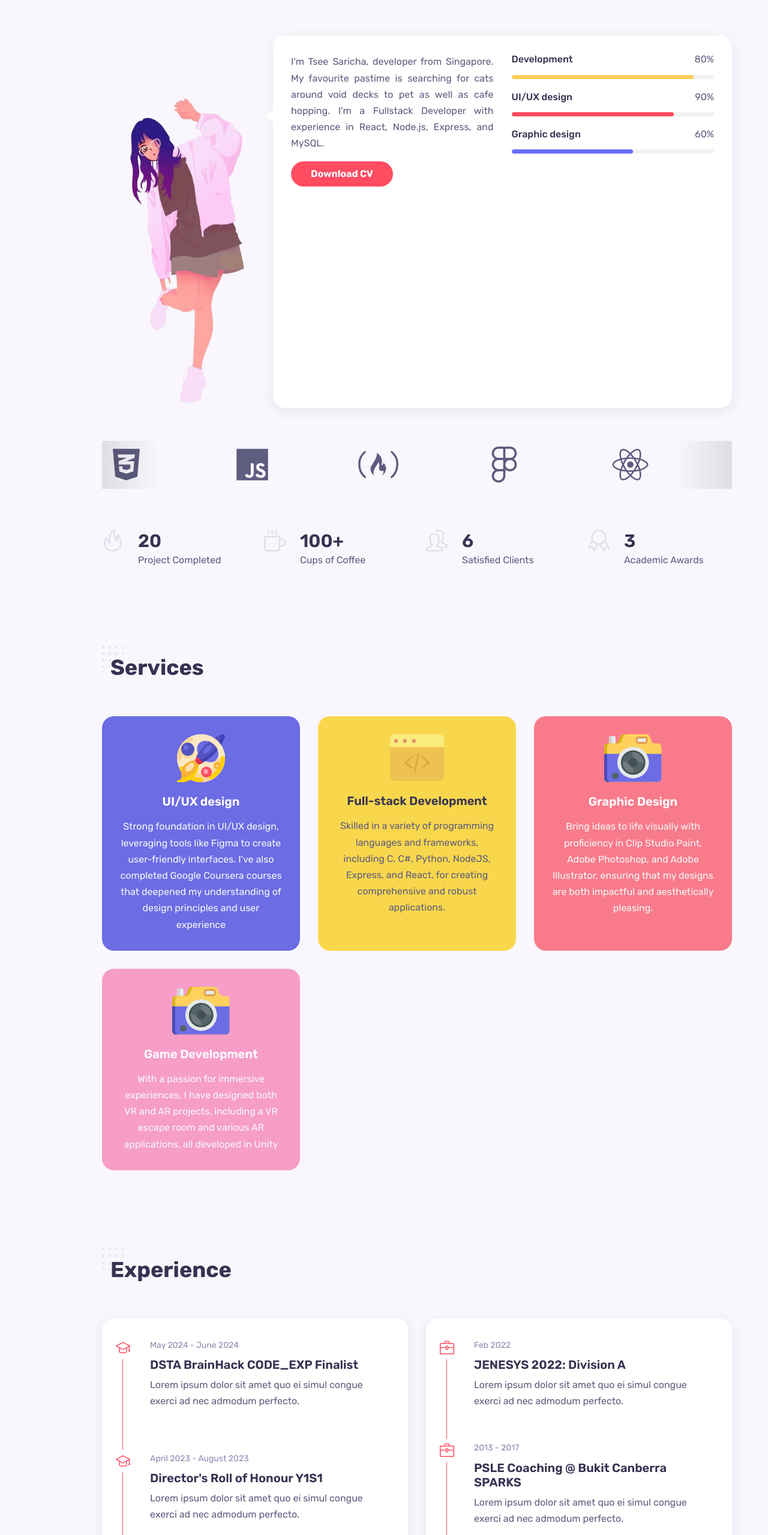
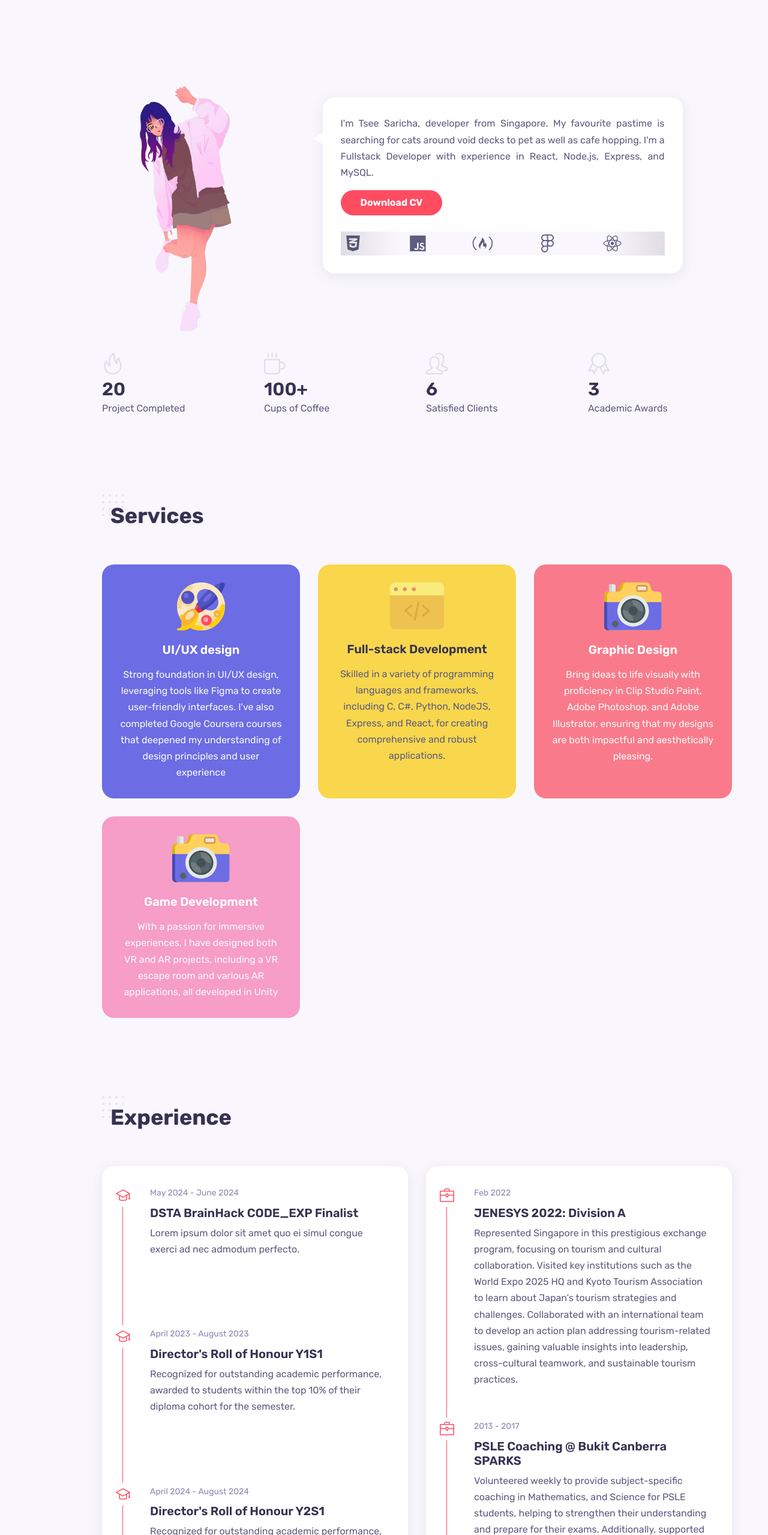
Before and after one commit to sarichatsee/saricha_pd, a React (Create React App) app: page / in a window 1280 px wide. Shown: the part 999-3558 px from the top of the page at 60% size. Built offline with nearby package versions, Linux system fonts and the light colour scheme.

Commit message:
updated about.jsx styling

```diff
--- a/src/components/about/About.jsx
+++ b/src/components/about/About.jsx
@@ -48,7 +48,7 @@ const About = () => {
                     onClick={handleAvatarClick}
                 />
 
-                <div className="about__data grid">
+                <div className="about__data">
                     <div className="about__info">
                         <p className="about__description">
                             I'm Tsee Saricha, developer from Singapore. My favourite pastime is searching for cats
@@ -63,7 +63,7 @@ const About = () => {
                         </a>
                     </div>
 
-                    <div className="about__skills grid">
+                    {/* <div className="about__skills grid">
                         <div className="skills__data">
                             <div className="skills__title">
                                 <h3 className="skills__name">Development</h3>
@@ -93,13 +93,14 @@ const About = () => {
                                 <span className="skills__percentage graphic__design"></span>
                             </div>
                         </div>
-                    </div>
+                    </div> */}
+                    <br/>
+                    <Marquee />
                 </div>
+
             </div>
 
-            <br /><br />
 
-            <Marquee />
 
             <AboutBox />
         </section>
--- a/src/components/about/about.css
+++ b/src/components/about/about.css
@@ -1,6 +1,6 @@
-.about__container {
-    grid-template-columns: 3fr 9fr;
-    column-gap: 1.875rem;
+/* .about__container {
+    grid-template-columns: 4fr 8fr;
+    column-gap: 2rem;
 }
 
 .about__data {
@@ -24,7 +24,40 @@
     position: absolute;
     left: -0.93rem;
     top: 20%;
+} */
+
+.about__container {
+    display: grid;
+    grid-template-columns: 3fr 9fr; /* Avatar auto-width, text takes remaining space */
+    column-gap: 1.875rem; /* Gap between avatar and bubble */
+    align-items: start; /* Align everything to the top */
 }
+
+.about__data {
+    padding: 1.875rem; /* Adjust spacing inside the bubble */
+    background-color: var(--container-color); /* Bubble color */
+    box-shadow: var(--shadow); /* Add shadow for depth */
+    border-radius: var(--border-radius); /* Rounded corners */
+    position: relative; /* Needed for the triangle positioning */
+    height: auto; /* Let the bubble size itself to fit its content */
+    align-self: center; /* Vertically align it to the middle of the grid */
+    justify-self: center; /* Horizontally align it in the column */
+    max-width: 600px; /* Limit the bubble width for better readability */
+}
+
+
+.about__data::before {
+    content: ''; /* Creates the triangle */
+    width: 0;
+    height: 0;
+    border-top: 10px solid transparent; /* Triangle shape */
+    border-bottom: 10px solid transparent;
+    border-right: 15px solid var(--container-color); /* Matches bubble color */
+    position: absolute; /* Position triangle relative to the bubble */
+    left: -15px; /* Adjust to align with the avatar */
+    top: 20%; /* Adjust to point near the middle of the avatar */
+}
+
 
 .about__description {
     margin-bottom: 1rem;
@@ -83,11 +116,10 @@
 .about__boxes {
     grid-template-columns: repeat(4, 1fr);
     column-gap: 1.875rem;
-    margin-top: 4.35rem;
+    margin-top: 1.875rem;
 }
 
 .about__box {
-    display: flex;
     column-gap: 1.5rem;
 }
 
@@ -184,8 +216,12 @@
 }
 
 .about__img {
-    transition: transform 0.5s ease, opacity 0.5s ease;
+    max-height: 500px; /* Set a max height for the avatar */
+    width: auto; /* Maintain aspect ratio */
+    align-self: center; /* Vertically align it to the middle */
+    justify-self: center; /* Horizontally align it */
 }
+
 
 @keyframes hopAndSpin {
     0% {
--- a/src/components/about/marquee.css
+++ b/src/components/about/marquee.css
@@ -1,6 +1,6 @@
 :root {
     --marquee-width: 100%;
-    --marquee-height: 10vh;
+    --marquee-height: 5vh;
     /* --marquee-elements: 12; */ /* Defined dynamically in JavaScript */
     --marquee-elements-displayed: 5;
     --marquee-element-width: calc(var(--marquee-width) / var(--marquee-elements-displayed));
--- a/src/components/resume/Data.jsx
+++ b/src/components/resume/Data.jsx
@@ -13,7 +13,7 @@ const Data = [
         icon: "icon-graduation",
         year: "April 2023 - August 2023",
         title: "Director's Roll of Honour Y1S1",
-        desc: "Lorem ipsum dolor sit amet quo ei simul congue exerci     ad nec admodum perfecto.",
+        desc: "Recognized for outstanding academic performance, awarded to students within the top 10% of their diploma cohort for the semester.",
     },
     {
         id: 3,
@@ -21,7 +21,7 @@ const Data = [
         icon: "icon-graduation",
         year: "April 2024 - August 2024",
         title: "Director's Roll of Honour Y2S1",
-        desc: "Lorem ipsum dolor sit amet quo ei simul congue exerci     ad nec admodum perfecto.",
+        desc: "Recognized for outstanding academic performance, awarded to students within the top 10% of their diploma cohort for the semester.",
     },
     {
         id: 4,
@@ -29,7 +29,7 @@ const Data = [
         icon: "icon-briefcase",
         year: "Feb 2022",
         title: "JENESYS 2022: Division A",
-        desc: "Lorem ipsum dolor sit amet quo ei simul congue exerci     ad nec admodum perfecto.",
+        desc: "Represented Singapore in this prestigious exchange program, focusing on tourism and cultural collaboration. Visited key institutions such as the World Expo 2025 HQ and Kyoto Tourism Association to learn about Japan’s tourism strategies and challenges. Collaborated with an international team to develop an action plan addressing tourism-related issues, gaining valuable insights into leadership, cross-cultural teamwork, and sustainable tourism practices.",
     },
     {
         id: 5,
@@ -37,7 +37,7 @@ const Data = [
         icon: "icon-briefcase",
         year: "2013 - 2017",
         title: "PSLE Coaching @ Bukit Canberra SPARKS",
-        desc: "Lorem ipsum dolor sit amet quo ei simul congue exerci     ad nec admodum perfecto.",
+        desc: "Volunteered weekly to provide subject-specific coaching in Mathematics, and Science for PSLE students, helping to strengthen their understanding and prepare for their exams. Additionally, supported students' mental well-being by engaging them in interactive activities and board games, fostering a nurturing and encouraging environment.",
     },
     {
         id: 6,
@@ -45,7 +45,7 @@ const Data = [
         icon: "icon-briefcase",
         year: "2024 - 2025",
         title: "Singapore Youth Leaders Programme",
-        desc: "Lorem ipsum dolor sit amet quo ei simul congue exerci     ad nec admodum perfecto.",
+        desc: "Selected to participate in this prestigious initiative aimed at nurturing leadership potential among youth. Engaged in discussions and activities focused on nation-building, policy-making, and leadership development, while collaborating with like-minded peers to address pressing social and community challenges.",
     },
     {
         id: 7,
@@ -53,15 +53,15 @@ const Data = [
         icon: "icon-briefcase",
         year: "2024",
         title: "Edusave Achievement Award",
-        desc: "Lorem ipsum dolor sit amet quo ei simul congue exerci     ad nec admodum perfecto.",
+        desc: "Presented to students in the top 25% of their school cohort to honor their consistent academic excellence throughout the year.",
     },
     {
         id: 8,
         category: "education",
         icon: "icon-briefcase",
-        year: "2024",
-        title: "Batam Service Learning SOT",
-        desc: "Lorem ipsum dolor sit amet quo ei simul congue exerci     ad nec admodum perfecto.",
+        year: "Feb 2024 - Mar 2024",
+        title: "Service-Learning Projects with My Little School House (Singapore) & Little Angels (Batam)",
+        desc: "Participated in service-learning initiatives to inspire children's curiosity about technology using 'Makey-Makey' kits, teaching them basic IoT concepts through creative activities such as playing Mario with fruits as controllers and designing sorting/counting games with conductive materials. Additionally, contributed to improving the school environment by repainting classrooms and organizing fun activities like water balloon games, leaving a lasting impact on the children and their communities.",
     },
     {
         id: 9,
@@ -69,7 +69,7 @@ const Data = [
         icon: "icon-briefcase",
         year: "Sep 2023 - Mar 2024",
         title: "Temasek Foundation Scale",
-        desc: "Lorem ipsum dolor sit amet quo ei simul congue exerci     ad nec admodum perfect"
+        desc: "Selected as a scholar for this prestigious exchange program fostering leadership among future ASEAN leaders. Gained practical experience in UAVs and robotics, while collaborating on a project to improve bus ramp accessibility for wheelchair users and drivers, promoting innovation and inclusivity."
     },
     {
         id:10,
@@ -77,7 +77,7 @@ const Data = [
         icon: "icon-briefcase",
         year: "2024",
         title: "Edusave Merit Bursary",
-        desc: "Lorem ipsum dolor sit amet quo ei simul congue exerci     ad nec admodum perfecto.",
+        desc: "Awarded to students from households with a gross monthly income below a certain threshold, recognizing their academic achievements and good conduct, placing them among the top 25% of their school cohort.",
     },
     {
         id:11,
@@ -85,7 +85,7 @@ const Data = [
         icon: "icon-briefcase",
         year: "2025",
         title: "Singapore Dreams and You Dialogue",
-        desc: "OMG PRIME MINISTER AND MINISTER OF FINANCE LAWRENCE WONG!!!"
+        desc: "Selected to attend an exclusive dialogue with Prime Minister and Minister of Finance Lawrence Wong on the topic: The Singapore Dream and You. The session provided a unique opportunity to engage in meaningful discussions on Singapore's future and contribute my perspectives on national aspirations."
     },
     {
         id:12,
```
